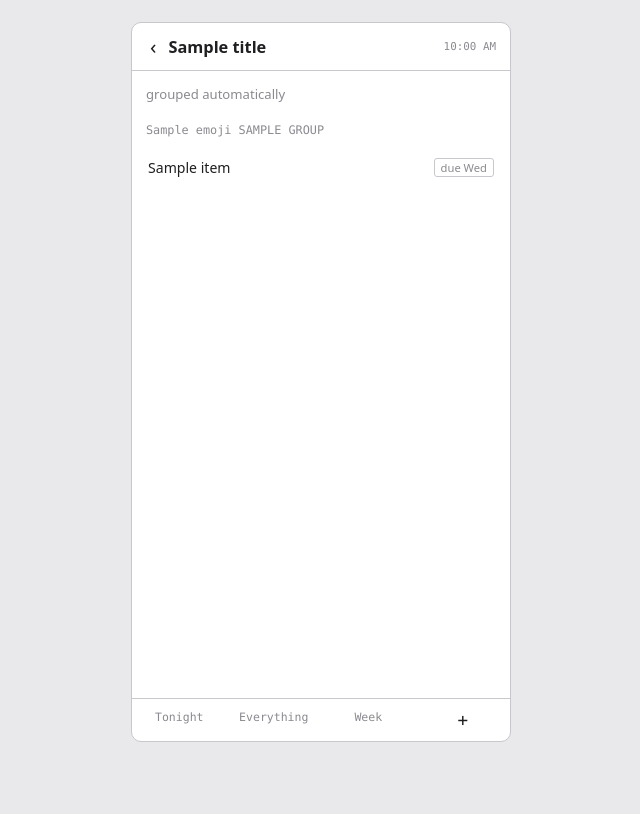
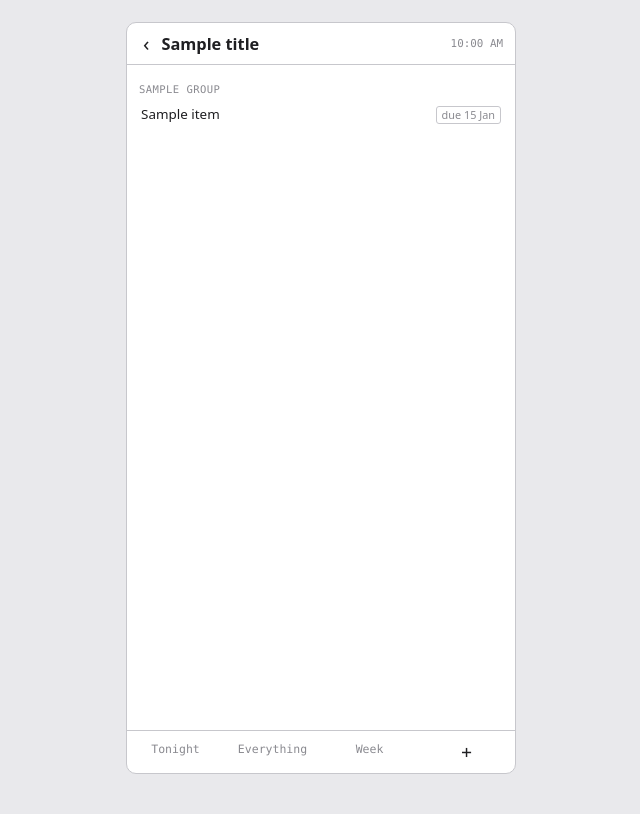
Before and after one commit to anandheblikar/productivity-app, a FastAPI app: template app/templates/everything.html in a window 1280 px wide. Shown: the whole page, without its empty margins (319-959 px from the left). Before the commit the page ends 742 px from the top, so only its background shows below. Run offline with FastAPI, Linux system fonts and the light colour scheme; the template is opened without the code that fills it: most values are stand-ins (such as "Sample title", 1, 10 or a date in 2020); parts of the project's set-up code (start-up, migrations or seed data) failed here and were passed over.

Commit message:
Group Everything by rhythm (hide category) and tighten density
Everything now groups by rhythm (Daily/Weekly/Monthly/To-do/Anytime) with no
category labels — category stays a hidden field for the weekly review only.
To-dos sort soonest-due first. Trim paddings, fonts and row heights across
the UI so more items are visible at once.

Co-Authored-By: Claude Opus 4.8 <noreply@anthropic.com>

```diff
--- a/app/main.py
+++ b/app/main.py
@@ -28,8 +28,12 @@ from sqlmodel import Session, select
 from app import categorize
 from app.database import get_session, init_db
 from app.models import (
+    RHYTHM_ANYTIME,
+    RHYTHM_DAILY,
+    RHYTHM_MONTHLY,
     RHYTHM_ONCE,
     RHYTHM_ORDER,
+    RHYTHM_WEEKLY,
     STATUS_ACTIVE,
     Item,
     Log,
@@ -97,7 +101,19 @@ def something_else(request: Request, session: Session = Depends(get_session)):
     )
 
 
-# --- Everything (grouped by category) ---------------------------------------
+# The order the Everything screen groups things in, with a friendly heading
+# for each rhythm. Category is deliberately NOT shown here — it's a hidden
+# field that only powers the weekly review.
+EVERYTHING_GROUPS = [
+    (RHYTHM_DAILY, "Daily"),
+    (RHYTHM_WEEKLY, "Weekly"),
+    (RHYTHM_MONTHLY, "Monthly"),
+    (RHYTHM_ONCE, "To-do"),
+    (RHYTHM_ANYTIME, "Anytime"),
+]
+
+
+# --- Everything (grouped by rhythm) -----------------------------------------
 @app.get("/everything")
 def everything(request: Request, session: Session = Depends(get_session)):
     # Only active items show here (done todos leave the list).
@@ -105,19 +121,16 @@ def everything(request: Request, session: Session = Depends(get_session)):
         select(Item).where(Item.status == STATUS_ACTIVE)
     ).all()
 
-    # Group items by category, in the fixed category order.
+    # Group items by rhythm, in the order above. Within a group, show dated
+    # items soonest-first, then the undated ones alphabetically.
     groups = []
-    for name in categorize.CATEGORY_ORDER:
-        in_group = [item for item in items if item.category == name]
+    for rhythm, label in EVERYTHING_GROUPS:
+        in_group = [item for item in items if item.rhythm == rhythm]
+        in_group.sort(
+            key=lambda i: (i.due_date is None, i.due_date or date.max, i.title.lower())
+        )
         if in_group:
-            groups.append(
-                {
-                    "name": name,
-                    "emoji": categorize.CATEGORY_EMOJI[name],
-                    # Not "items": that name clashes with dict.items() in templates.
-                    "members": in_group,
-                }
-            )
+            groups.append({"label": label, "members": in_group})
 
     return render(
         request,
--- a/app/static/style.css
+++ b/app/static/style.css
@@ -47,9 +47,9 @@ body {
 
 /* The phone frame that holds the whole app. */
 .phone {
-  width: 380px;
+  width: 390px;
   max-width: 100%;
-  min-height: min(760px, 90vh);
+  min-height: min(860px, 94vh);
   background: var(--frame);
   border: 1px solid var(--line);
   border-radius: 10px;
@@ -63,9 +63,9 @@ body {
   display: flex;
   align-items: center;
   gap: 8px;
-  padding: 12px 14px;
+  padding: 9px 12px;
   border-bottom: 1px solid var(--line);
-  min-height: 48px;
+  min-height: 42px;
 }
 .topbar .back {
   text-decoration: none;
@@ -86,31 +86,31 @@ body {
 .content {
   flex: 1;
   overflow-y: auto;
-  padding: 14px;
+  padding: 10px 12px;
   display: flex;
   flex-direction: column;
-  gap: 10px;
+  gap: 5px;
 }
 
-.sub { color: var(--muted); font-size: .82rem; }
-hr { border: none; border-top: 1px solid var(--line); margin: 4px 0; width: 100%; }
+.sub { color: var(--muted); font-size: .78rem; }
+hr { border: none; border-top: 1px solid var(--line); margin: 2px 0; width: 100%; }
 .lbl {
-  font-size: .72rem;
+  font-size: .68rem;
   color: var(--muted);
   font-family: var(--mono);
-  margin-top: 4px;
+  margin-top: 2px;
 }
 .spacer { flex: 1; }
-.empty { color: var(--muted); font-size: .85rem; padding: 10px 0; }
+.empty { color: var(--muted); font-size: .82rem; padding: 8px 0; }
 
 /* Chips — small pill labels and the selectable kind/commitment buttons. */
 .chip {
   display: inline-block;
   border: 1px solid var(--line-strong);
   border-radius: 3px;
-  padding: 4px 9px;
-  font-size: .74rem;
-  margin: 0 5px 5px 0;
+  padding: 3px 8px;
+  font-size: .72rem;
+  margin: 0 4px 4px 0;
   background: none;
   color: var(--ink);
   cursor: pointer;
@@ -124,18 +124,18 @@ hr { border: none; border-top: 1px solid var(--line); margin: 4px 0; width: 100%
 .card {
   border: 1px solid var(--line-strong);
   border-radius: 5px;
-  padding: 13px;
+  padding: 11px;
 }
-.card h3 { margin: 7px 0 2px; font-size: 1.05rem; }
-.card .tiny { font-size: .74rem; color: var(--muted); margin-top: 7px; }
+.card h3 { margin: 5px 0 2px; font-size: 1rem; }
+.card .tiny { font-size: .72rem; color: var(--muted); margin-top: 6px; }
 
 /* Buttons. */
 .btn {
   display: inline-block;
   border: 1px solid var(--line-strong);
   border-radius: 4px;
-  padding: 9px 13px;
-  font-size: .82rem;
+  padding: 7px 12px;
+  font-size: .8rem;
   text-align: center;
   background: none;
   color: var(--ink);
@@ -144,7 +144,7 @@ hr { border: none; border-top: 1px solid var(--line); margin: 4px 0; width: 100%
   text-decoration: none;
 }
 .btn.pri { background: var(--ink); color: var(--frame); border-color: var(--ink); }
-.btns { display: flex; gap: 8px; flex-wrap: wrap; margin-top: 11px; }
+.btns { display: flex; gap: 8px; flex-wrap: wrap; margin-top: 8px; }
 
 /* Form fields. */
 input[type="text"],
@@ -182,8 +182,9 @@ textarea { min-height: 92px; resize: vertical; }
   gap: 8px;
   border: none;
   border-bottom: 1px solid var(--line);
-  padding: 11px 2px;
-  font-size: .88rem;
+  padding: 6px 2px;
+  font-size: .84rem;
+  line-height: 1.25;
   background: none;
   color: var(--ink);
   cursor: pointer;
@@ -194,18 +195,19 @@ textarea { min-height: 92px; resize: vertical; }
 }
 .rowbtn:last-child { border-bottom: none; }
 .rowbtn .t {
-  font-size: .7rem;
+  font-size: .68rem;
   color: var(--muted);
   border: 1px solid var(--line);
   border-radius: 3px;
-  padding: 1px 6px;
+  padding: 1px 5px;
   white-space: nowrap;
 }
 .group {
   font-family: var(--mono);
-  font-size: .74rem;
+  font-size: .66rem;
+  letter-spacing: .04em;
   color: var(--muted);
-  margin-top: 10px;
+  margin-top: 8px;
 }
 .chk {
   display: inline-block;
--- a/app/templates/everything.html
+++ b/app/templates/everything.html
@@ -1,21 +1,18 @@
-{# Everything: all active items, grouped by their auto-assigned category. #}
+{# Everything: all active items, grouped by rhythm. Category is intentionally
+   hidden here — it only exists to power the weekly review. #}
 {% extends "base.html" %}
 
 {% block content %}
-  <div class="sub">grouped automatically</div>
-
   {% if groups %}
     {% for group in groups %}
-      <div class="group">{{ group.emoji }} {{ group.name | upper }}</div>
+      <div class="group">{{ group.label | upper }}</div>
       <div class="list">
         {% for item in group.members %}
           <a class="rowbtn" href="/item/{{ item.id }}">
             <span>{{ item.title }}</span>
-            <span class="t">
-              {%- if item.due_date %}due {{ item.due_date.strftime("%a") }}
-              {%- else %}{{ item.rhythm | capitalize }}
-              {%- endif %}
-            </span>
+            {% if item.due_date %}
+              <span class="t">due {{ item.due_date.strftime("%-d %b") }}</span>
+            {% endif %}
           </a>
         {% endfor %}
       </div>
```
